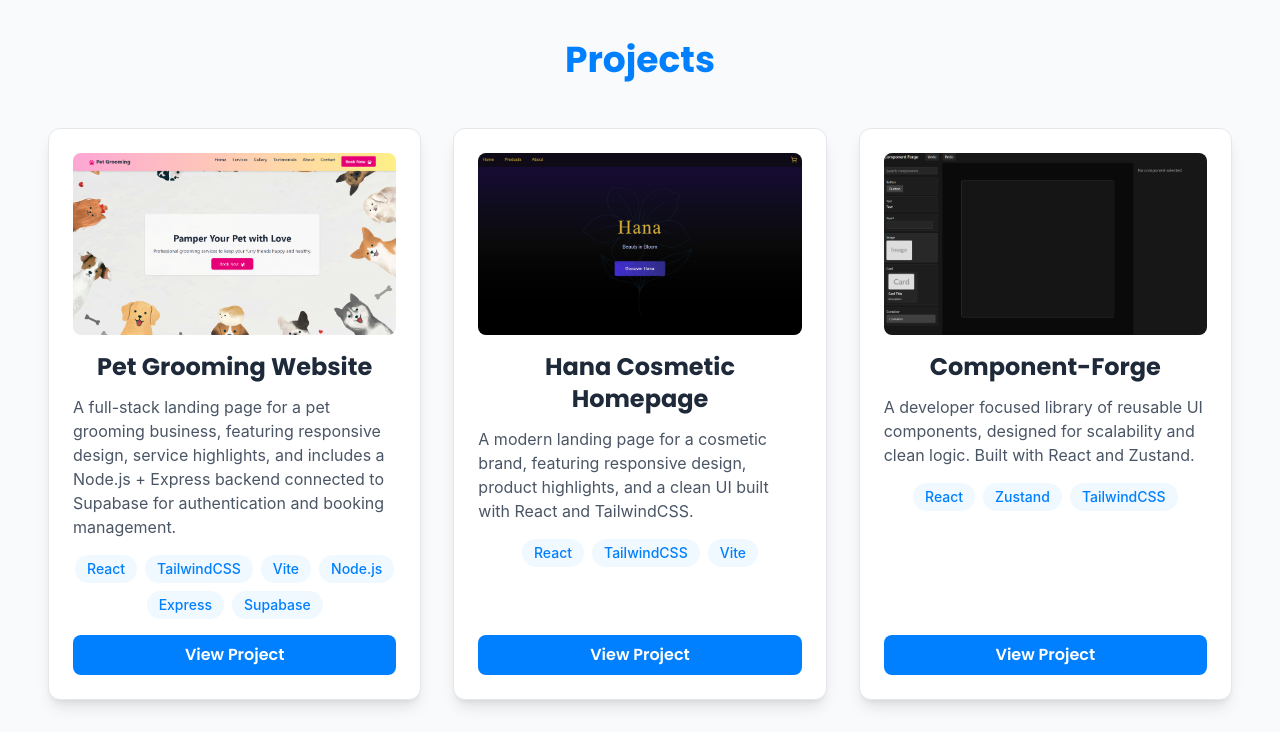
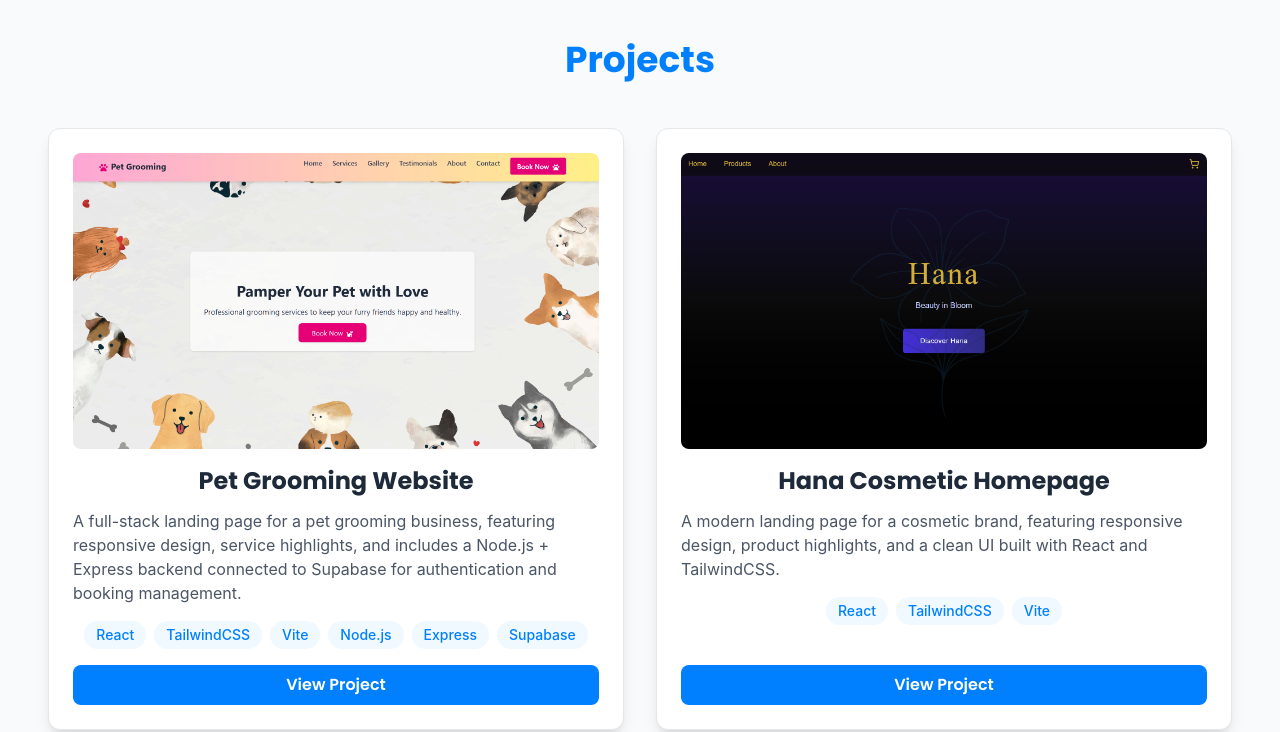
Before and after one commit to Halfian/portfolio, a React (Vite) app: page / in a window 1280 px wide. Shown: the part 1080-1812 px from the top of the page. Built offline with nearby package versions, Linux system fonts and the light colour scheme.

Commit message:
"fix: base to root"

```diff
--- a/src/components/Projects.jsx
+++ b/src/components/Projects.jsx
@@ -6,7 +6,7 @@
             <h2 className="text-4xl font-poppins font-bold text-center text-[#007FFF] mb-12">
                 Projects
             </h2>
-            <div className="grid gap-8 md:grid-cols-3">
+            <div className="grid gap-8 md:grid-cols-2">
                 {projects.map((project, index) => (
                     <div key={index} className="bg-white rounded-xl shadow-lg p-6 flex flex-col justify-between hover:shadow-xl hover:scale-[1.02] transition-transform transition-colors duration-200 border border-gray-200 hover:border-[#007FFF]">
                         <div>
--- a/vite.config.js
+++ b/vite.config.js
@@ -5,5 +5,5 @@
 // https://vite.dev/config/
 export default defineConfig({
   plugins: [react(), tailwindcss()],
-  base: '/portfolio/'
+  base: '/'
 })
```
